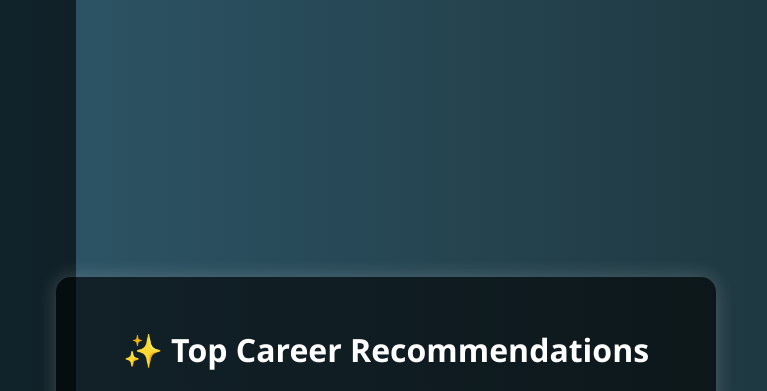
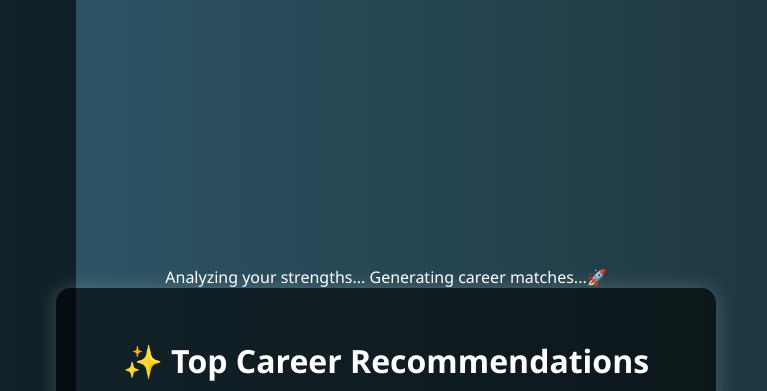
Before and after one commit to Akshuuprajapati/carrerdhundho, a Flask app: template templates/result.html in a window 1280 px wide. Shown: the top 391 px of the page, without its empty margins (254-1021 px from the left). Run offline with Flask 3, Linux system fonts and the light colour scheme; the template is opened without the code that fills it, so the values that code supplies are empty.

Commit message:
Update result.html

```diff
--- a/templates/result.html
+++ b/templates/result.html
@@ -7,8 +7,13 @@
 </head>
 <body>
     <div class="animated-background">
+        <div class="typing-animation">
+            <span id="typing-text"></span>
+        </div>
+
         <div class="result-box">
             <h1>✨ Top Career Recommendations</h1>
+
             <p><strong>Selected Interests:</strong> {{ selected_interests | join(', ') }}</p>
 
             {% if careers %}
@@ -16,13 +21,18 @@
                 {% for career in careers %}
                 <div class="career-card">
                     <h2>{{ career.title }}</h2>
+
+                    <p><strong>Motivation:</strong> {{ career.motivation }}</p>
+
                     <p><strong>Matched Interests:</strong> {{ career.keywords | join(', ') }}</p>
+
                     <p><strong>Suggested Careers:</strong></p>
                     <ul>
                         {% for path in career.career_paths %}
                         <li>{{ path }}</li>
                         {% endfor %}
                     </ul>
+
                     <p><strong>Resources:</strong></p>
                     <ul>
                         {% for site in career.resources.websites %}
@@ -42,5 +52,18 @@
             <a href="/" class="back-btn">🔙 Try Again</a>
         </div>
     </div>
+
+    <script>
+        const text = "Analyzing your strengths... Generating career matches...🚀";
+        let i = 0;
+        function typeWriter() {
+            if (i < text.length) {
+                document.getElementById("typing-text").innerHTML += text.charAt(i);
+                i++;
+                setTimeout(typeWriter, 80);
+            }
+        }
+        typeWriter();
+    </script>
 </body>
 </html>
```
Lines whose indentation alone changed are shown as unchanged.
